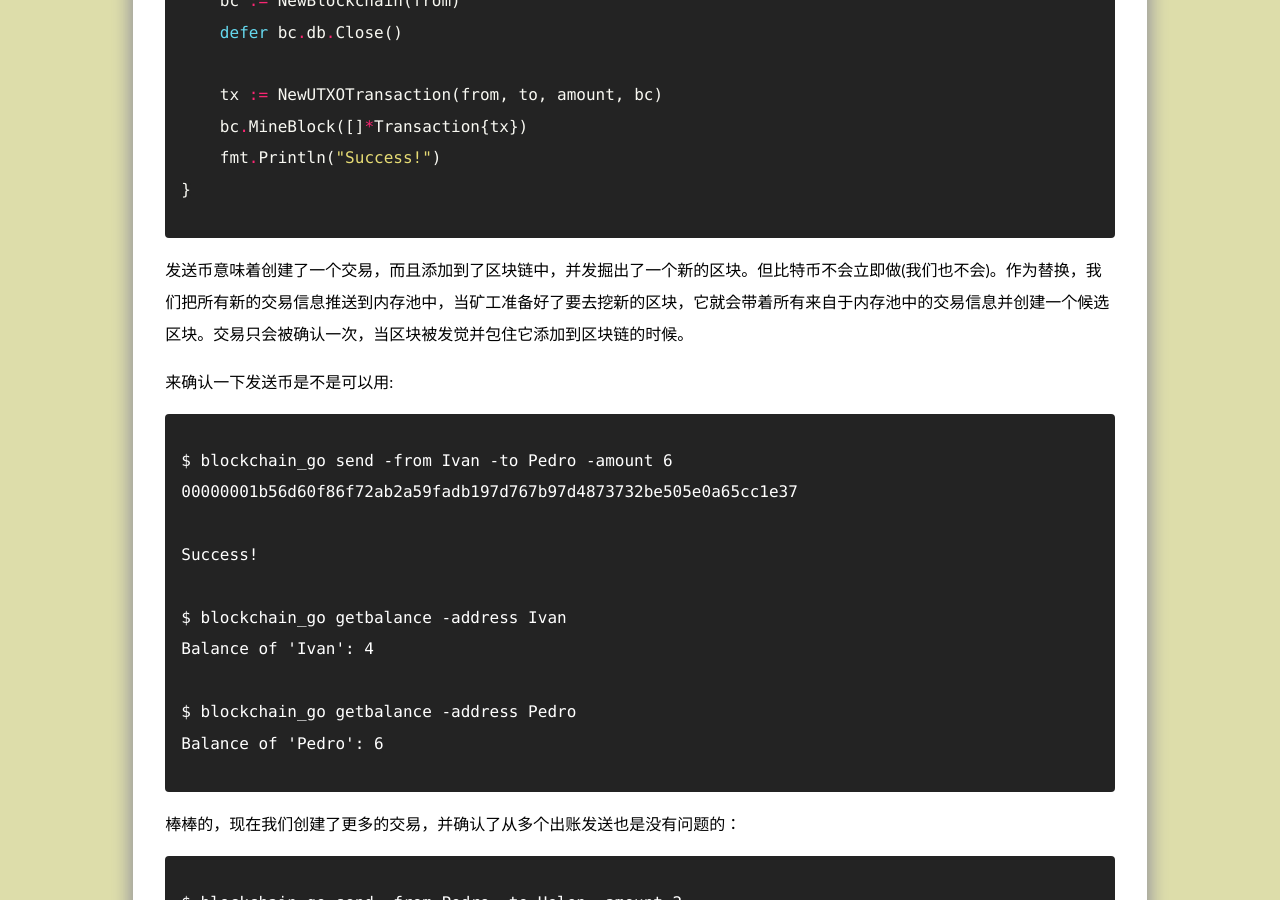
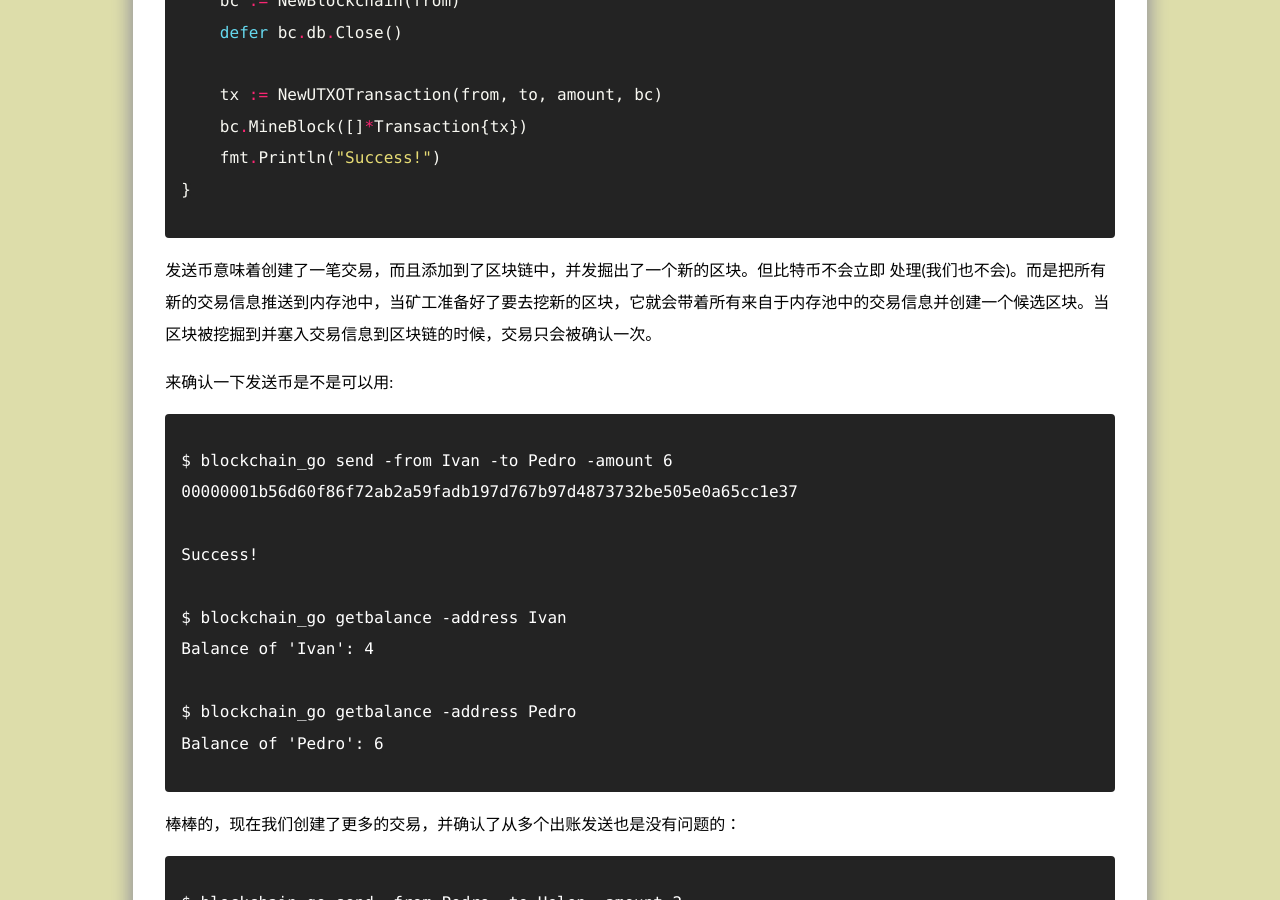
Before and after one commit to AnnatarHe/AnnatarHe.github.io, a Jekyll site: the page built from _posts/2018-01-01-build-blockchain-in-go-part-4-transactions-1.md, in a window 1280 px wide and 900 px high, scrolled down 14929 px. Built offline with Jekyll 4.4.1, drawn with Linux system fonts in a browser that asks for light colours; some web fonts are replaced; comment, search, counter and statistics services are not loaded.

Commit message:
update sentence

```diff
--- a/_posts/2018-01-01-build-blockchain-in-go-part-4-transactions-1.md
+++ b/_posts/2018-01-01-build-blockchain-in-go-part-4-transactions-1.md
@@ -467,7 +467,7 @@ func (cli *CLI) send(from, to string, amount int) {
 }
 {% endhighlight %}
 
-发送币意味着创建了一个交易，而且添加到了区块链中，并发掘出了一个新的区块。但比特币不会立即做(我们也不会)。作为替换，我们把所有新的交易信息推送到内存池中，当矿工准备好了要去挖新的区块，它就会带着所有来自于内存池中的交易信息并创建一个候选区块。交易只会被确认一次，当区块被发觉并包住它添加到区块链的时候。
+发送币意味着创建了一笔交易，而且添加到了区块链中，并发掘出了一个新的区块。但比特币不会立即 处理(我们也不会)。而是把所有新的交易信息推送到内存池中，当矿工准备好了要去挖新的区块，它就会带着所有来自于内存池中的交易信息并创建一个候选区块。当区块被挖掘到并塞入交易信息到区块链的时候，交易只会被确认一次。
 
 来确认一下发送币是不是可以用:
 
```
